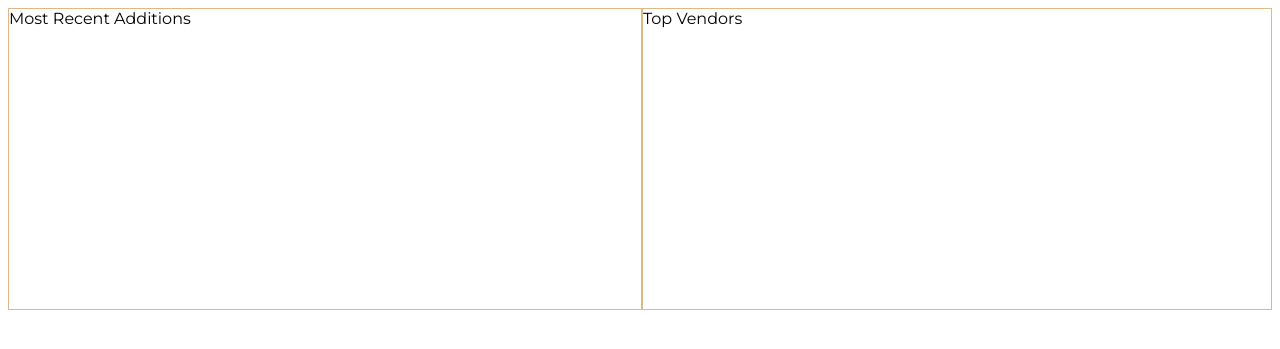
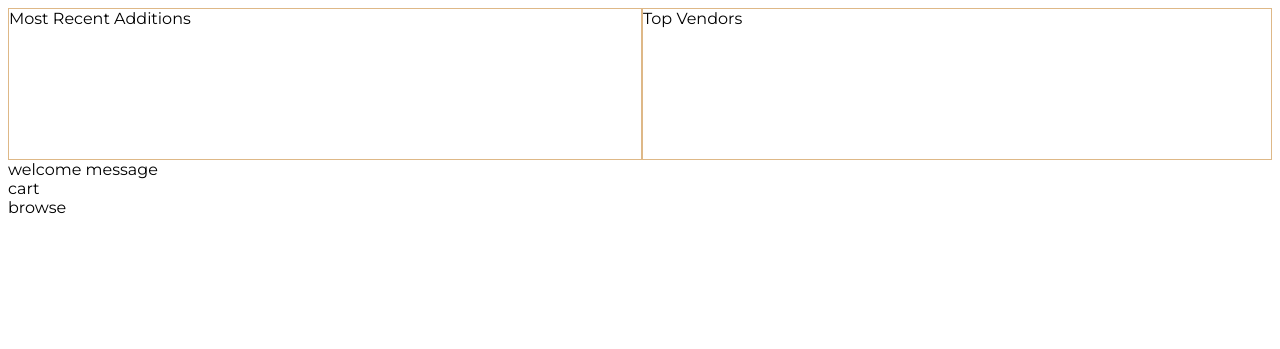
Before and after one commit to JohnHayes7/spa_store, a PHP site: page / in a window 1280 px wide. Shown: the top 349 px of the page. Run offline with PHP 8.4, Linux system fonts and the light colour scheme.

Commit message:
added customer portal

```diff
--- a/spa_store_frontend/index.html
+++ b/spa_store_frontend/index.html
@@ -17,5 +17,15 @@
             </ol>
         </div>
     </section>
+
+    <section id="customer-portal">
+        <div id="welcome">welcome message</div>
+        <div id="cart">
+            cart
+        </div>
+        <div id="browse">
+            browse
+        </div>
+    </section>
     <script type="text/javascript" src="script.js"></script>
 </body>
--- a/spa_store_frontend/stylesheet.css
+++ b/spa_store_frontend/stylesheet.css
@@ -25,7 +25,7 @@ body{
 
 #latest{
     flex: 0 0 50%;
-    height: 300px;
+    height: 150px;
     width: 600px;
     border: burlywood 1px solid;
     /* box-shadow: 0px 5px 50px #aaa; */
@@ -34,7 +34,7 @@ body{
 
 #top-vendors{
     flex: 1;
-    height: 300px;
+    height: 150px;
     width: 600px;
     border: burlywood 1px solid;
     /* box-shadow: 0px 5px 50px #aaa; */
```
